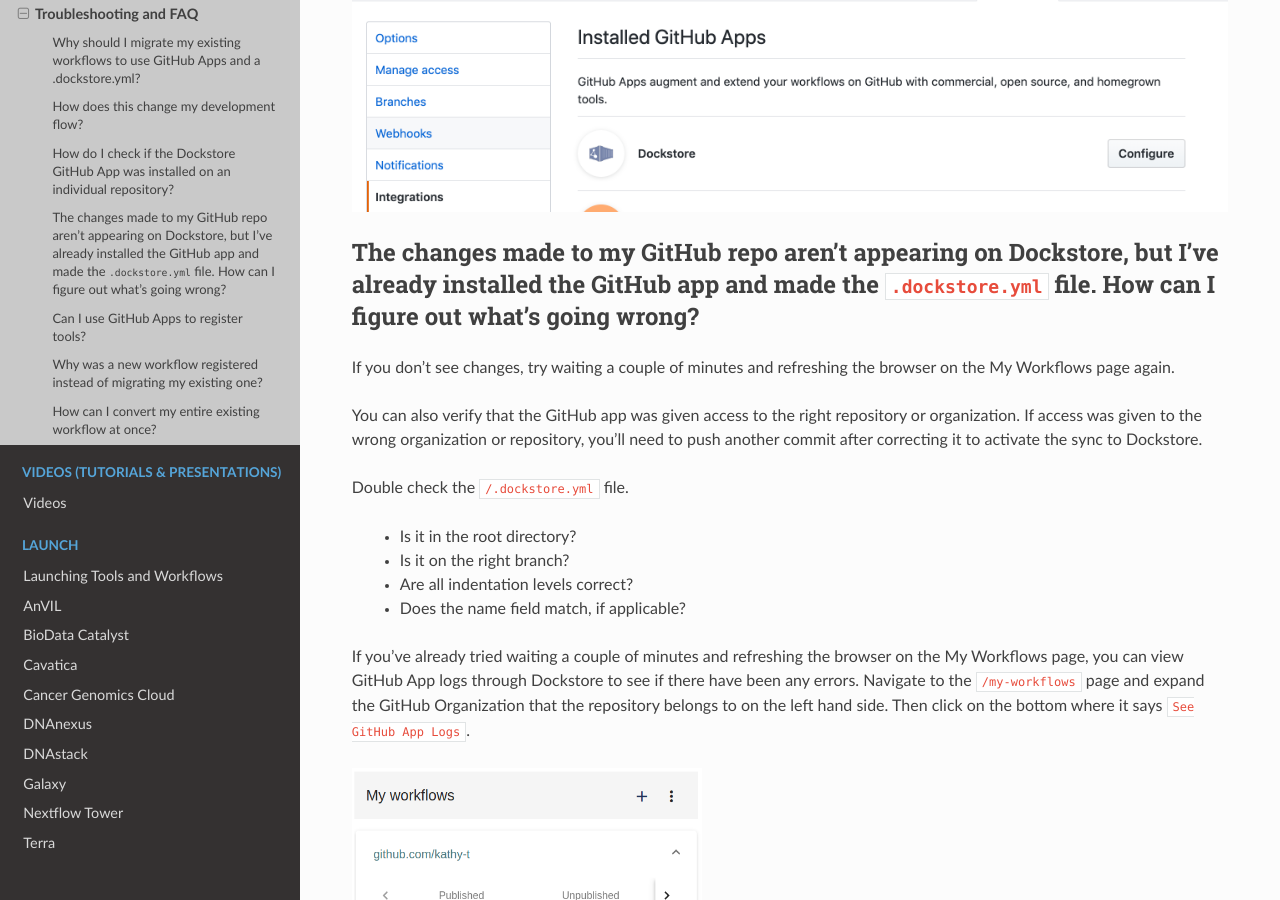
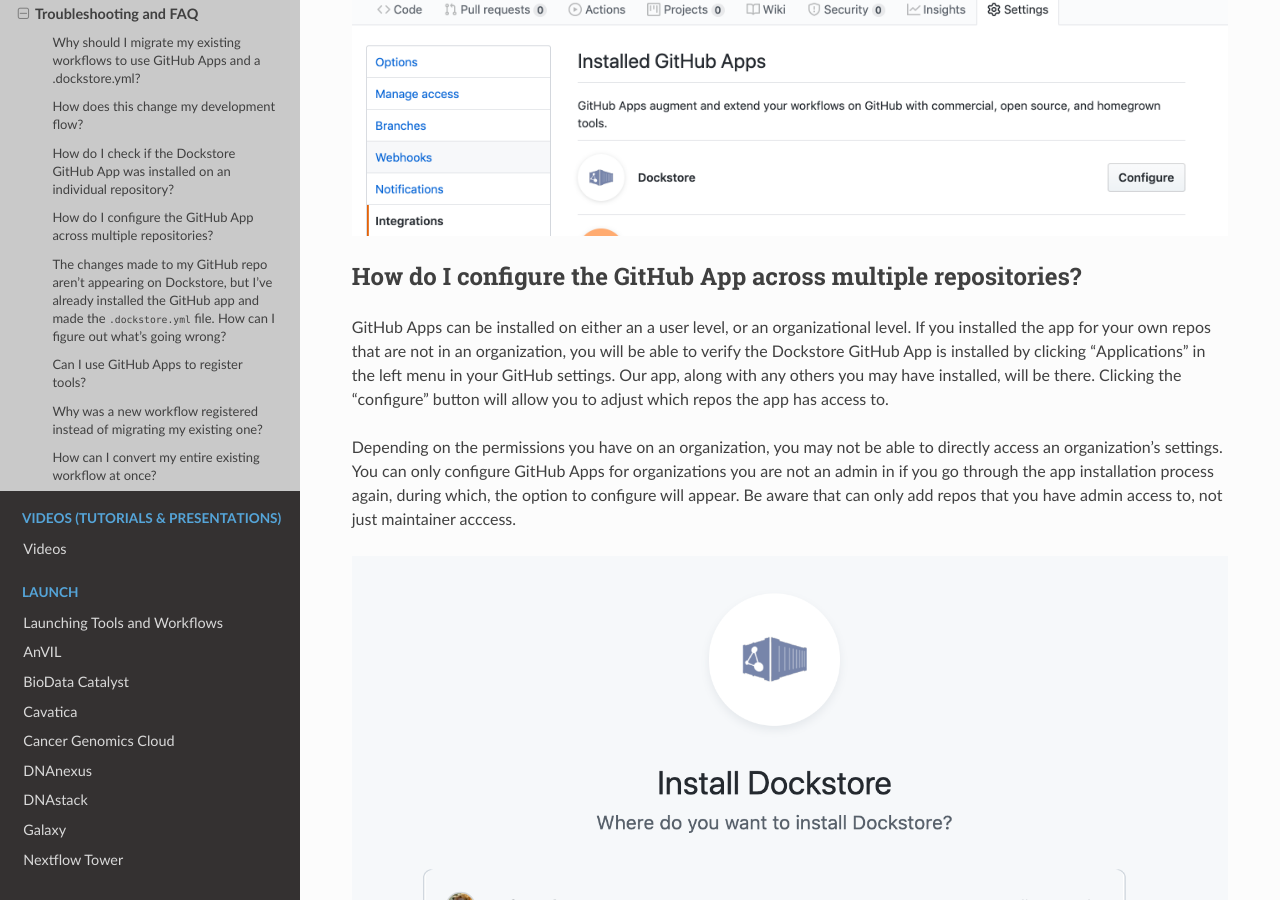
Before and after one commit to dockstore/dockstore-documentation, a Sphinx documentation site: the page built from docs/getting-started/github-apps/github-apps-troubleshooting-tips.rst, in a window 1280 px wide and 900 px high, scrolled down 1388 px. Built offline with Sphinx 7.4.7 and the Read the Docs theme 2.0.0, drawn with Linux system fonts in a browser that asks for light colours; some of the changed text lies outside the part shown.

Commit message:
Add reinstallation workaround
This feels a bit hacky, but afaik this is the only way to add your repos if they are in an org you are not the admin for (short of bugging the repo-admin)

```diff
--- a/docs/getting-started/github-apps/github-apps-troubleshooting-tips.rst
+++ b/docs/getting-started/github-apps/github-apps-troubleshooting-tips.rst
@@ -39,6 +39,14 @@
 Go to your repo on GitHub, click the Settings tab, click Integrations on the left and verify our app is installed and configured correctly
 
 .. image:: /assets/images/docs/github-repo-settings.png
+
+How do I configure the GitHub App across multiple repositories?
+------------------------------------------------------------------
+GitHub Apps can be installed on either an a user level, or an organizational level. If you installed the app for your own repos that are not in an organization, you will be able to verify the Dockstore GitHub App is installed by clicking "Applications" in the left menu in your GitHub settings. Our app, along with any others you may have installed, will be there. Clicking the "configure" button will allow you to adjust which repos the app has access to.
+
+Depending on the permissions you have on an organization, you may not be able to directly access an organization's settings. You can only configure GitHub Apps for organizations you are not an admin in if you go through the app installation process again, during which, the option to configure will appear. Be aware that can only add repos that you have admin access to, not just maintainer acccess.
+
+.. image:: /assets/images/docs/reinstall-app-to-cheese-org-settings.png
 
 The changes made to my GitHub repo aren't appearing on Dockstore, but I've already installed the GitHub app and made the ``.dockstore.yml`` file. How can I figure out what's going wrong?
 ------------------------------------------------------------------------------------------------------------------------------------------------------------------------------------------
```
Also changed, not shown: docs/assets/images/docs/reinstall-app-to-cheese-org-settings.png (added).
